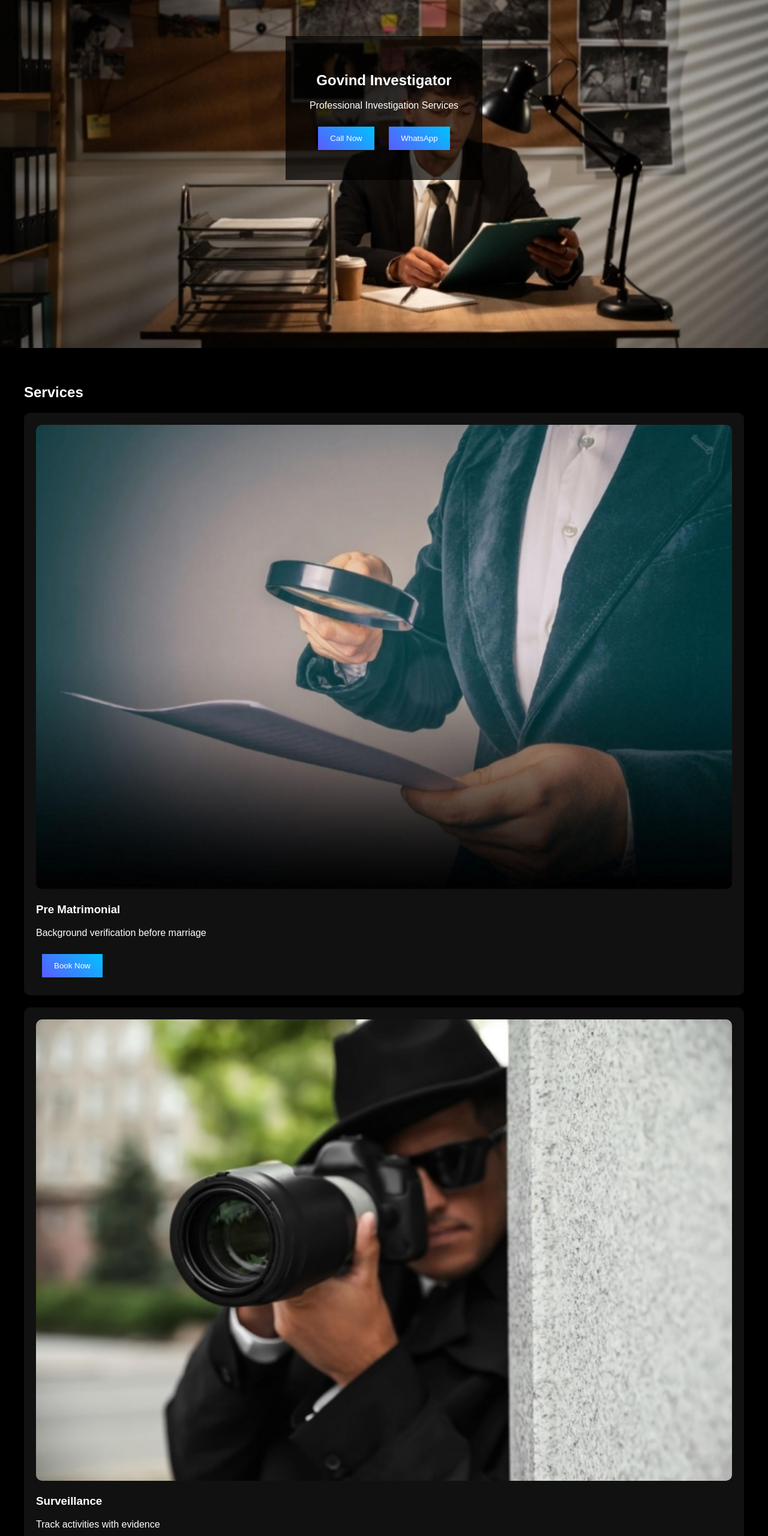
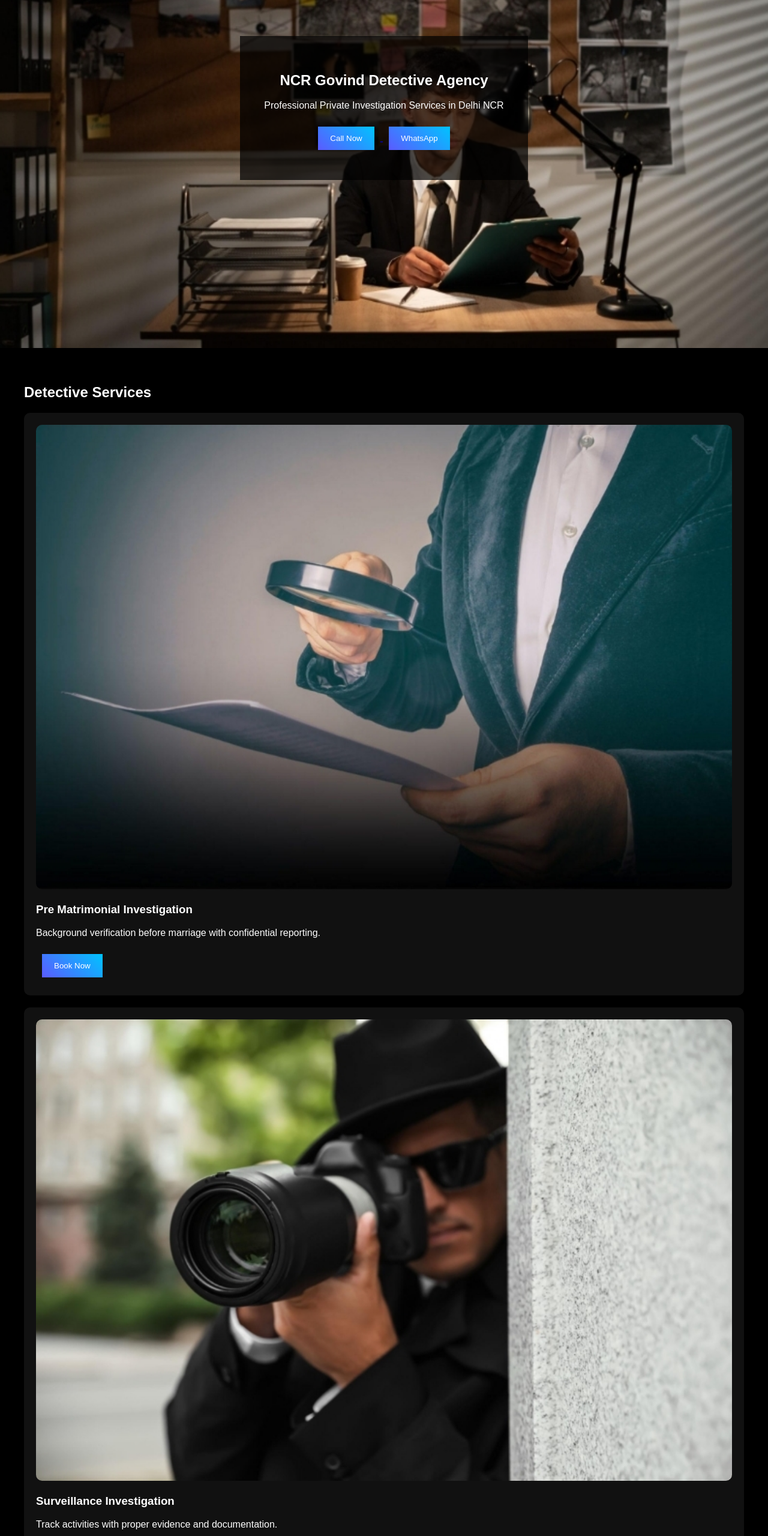
Before and after one commit to rohit254253-max/Ncrgovind, a plain HTML site: page index.html in a window 1280 px wide. Shown: the part 220-2780 px from the top of the page at 60% size. Drawn offline with Linux system fonts and the light colour scheme.

Commit message:
Update index.html

```diff
--- a/index.html
+++ b/index.html
@@ -3,7 +3,17 @@
 <head>
 <meta charset="UTF-8">
 <meta name="viewport" content="width=device-width, initial-scale=1.0">
-<title>Govind Investigator</title>
+
+<title>NCR Govind Detective Agency | Private Investigator Delhi | Surveillance Services</title>
+
+<meta name="description" content="NCR Govind Detective Agency providing private investigation, surveillance, pre matrimonial investigation and background verification services in Delhi NCR.">
+
+<meta name="keywords" content="Detective Agency Delhi, Private Investigator NCR, Govind Investigator, Surveillance Delhi, Pre Matrimonial Investigation, NCR Govind">
+
+<meta name="robots" content="index, follow">
+
+<meta name="author" content="NCR Govind">
+
 <link rel="stylesheet" href="style.css">
 </head>
 
@@ -12,8 +22,9 @@
 <!-- HERO -->
 <section class="hero">
 <div class="overlay">
-<h1>Govind Investigator</h1>
-<p>Professional Investigation Services</p>
+
+<h1>NCR Govind Detective Agency</h1>
+<p>Professional Private Investigation Services in Delhi NCR</p>
 
 <a href="tel:+918076874066">
 <button>Call Now</button>
@@ -29,19 +40,19 @@
 
 <!-- SERVICES -->
 <section class="services">
-<h2>Services</h2>
+<h2>Detective Services</h2>
 
 <div class="card">
 <img src="images/service.jpg">
-<h3>Pre Matrimonial</h3>
-<p>Background verification before marriage</p>
+<h3>Pre Matrimonial Investigation</h3>
+<p>Background verification before marriage with confidential reporting.</p>
 <button onclick="scrollToForm()">Book Now</button>
 </div>
 
 <div class="card">
 <img src="images/service2.jpg">
-<h3>Surveillance</h3>
-<p>Track activities with evidence</p>
+<h3>Surveillance Investigation</h3>
+<p>Track activities with proper evidence and documentation.</p>
 <button onclick="scrollToForm()">Book Now</button>
 </div>
 
@@ -50,17 +61,18 @@
 
 <!-- ABOUT -->
 <section class="about">
-<h2>About Us</h2>
+<h2>About NCR Govind Detective Agency</h2>
 <p>
-Professional detective agency providing confidential
-and reliable investigation services.
+NCR Govind is a professional detective agency providing confidential and reliable
+private investigation services in Delhi NCR. We specialize in pre matrimonial
+investigation, surveillance, background verification and personal investigation services.
 </p>
 </section>
 
 
 <!-- BOOKING FORM -->
 <section class="booking" id="booking">
-<h2>Book Appointment</h2>
+<h2>Book Investigation Appointment</h2>
 
 <form action="https://formsubmit.co/your@email.com" method="POST">
 
@@ -69,9 +81,9 @@ and reliable investigation services.
 <input type="tel" name="phone" placeholder="Phone Number" required>
 
 <select name="service">
-<option>Pre Matrimonial</option>
-<option>Surveillance</option>
-<option>Corporate</option>
+<option>Pre Matrimonial Investigation</option>
+<option>Surveillance Investigation</option>
+<option>Corporate Investigation</option>
 </select>
 
 <textarea name="message" placeholder="Your Requirement"></textarea>
```
